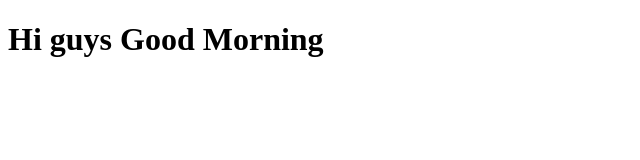
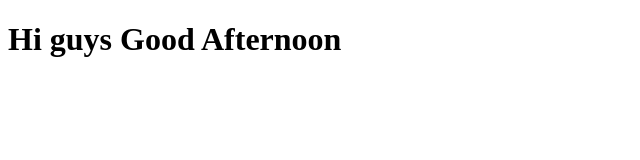
Before and after one commit to Hemanadhan2104/Demo_repo, a plain HTML site: page index.html in a window 1280 px wide. Shown: the full height of the page, 0-640 px from the left. Drawn offline with Linux system fonts and the light colour scheme.

Commit message:
second version

```diff
--- a/index.html
+++ b/index.html
@@ -4,11 +4,12 @@
     <title>JavaScript Introduction</title>
 </head>
 <body>
-<h1> Hi guys Good Morning</h1>
+<h1> Hi guys Good Afternoon</h1>
     <script>
         // JavaScript code goes here
         console.log("Hello, world!");
         let num = 10;
+
 // If condition
 // if (num > 0) {
 //     console.log("Number is positive");
```
